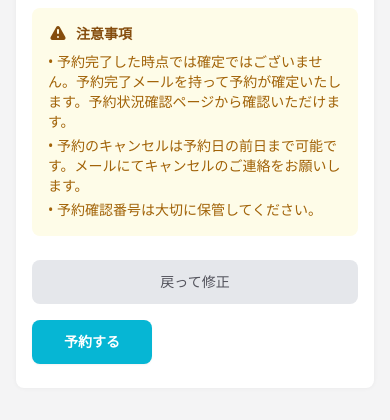
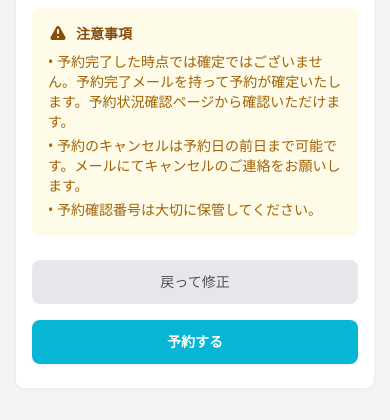
Before and after one commit to makikohoso/kigurumi-reserve-django, a Django app: template reservations/templates/reservations/confirm.html in a window 390 px wide. Shown: the part 931-1351 px from the top of the page. Run offline with Django 5.2, Linux system fonts and the light colour scheme; data comes from the database, SQL or seed files in the repository; tables that the repository leaves empty hold one stand-in row (values such as "Sample post"); the template is opened without the code that fills it: values that come from a table or form of the project are taken from there, most other values are stand-ins (such as "Sample title", 1, 10 or a date in 2020); some libraries are stand-ins or nearby versions.

Commit message:
確認画面のボタン幅をスマホ向けに調整
スマホ表示で「予約する」ボタンを100%幅に変更し、「戻って修正」ボタンを狭く表示するよう調整

🤖 Generated with [Claude Code](https://claude.ai/code)

Co-Authored-By: Claude <noreply@anthropic.com>

```diff
--- a/reservations/templates/reservations/confirm.html
+++ b/reservations/templates/reservations/confirm.html
@@ -120,14 +120,14 @@
             <!-- ボタン群 -->
             <div class="flex flex-col sm:flex-row gap-4 justify-center">
                 <a href="/"
-                   class="inline-flex items-center gap-2 px-6 py-3 text-sm font-medium text-zinc-600 bg-gray-200 hover:bg-gray-300 rounded-lg transition-colors text-center justify-center">
+                   class="inline-flex items-center gap-2 px-6 py-3 text-sm font-medium text-zinc-600 bg-gray-200 hover:bg-gray-300 rounded-lg transition-colors text-center justify-center w-auto sm:w-auto">
                     戻って修正
                 </a>
 
-                <form method="POST" action="{% url 'reservation_complete' %}">
+                <form method="POST" action="{% url 'reservation_complete' %}" class="w-full sm:w-auto">
                     {% csrf_token %}
                     <button type="submit"
-                            class="inline-flex items-center gap-2 bg-cyan-500 hover:bg-cyan-600 text-white font-bold py-3 px-8 md:px-12 text-sm md:text-base rounded-lg transition shadow-sm">
+                            class="inline-flex items-center gap-2 bg-cyan-500 hover:bg-cyan-600 text-white font-bold py-3 px-8 md:px-12 text-sm md:text-base rounded-lg transition shadow-sm w-full sm:w-auto justify-center">
                         予約する
                     </button>
                 </form>
```
